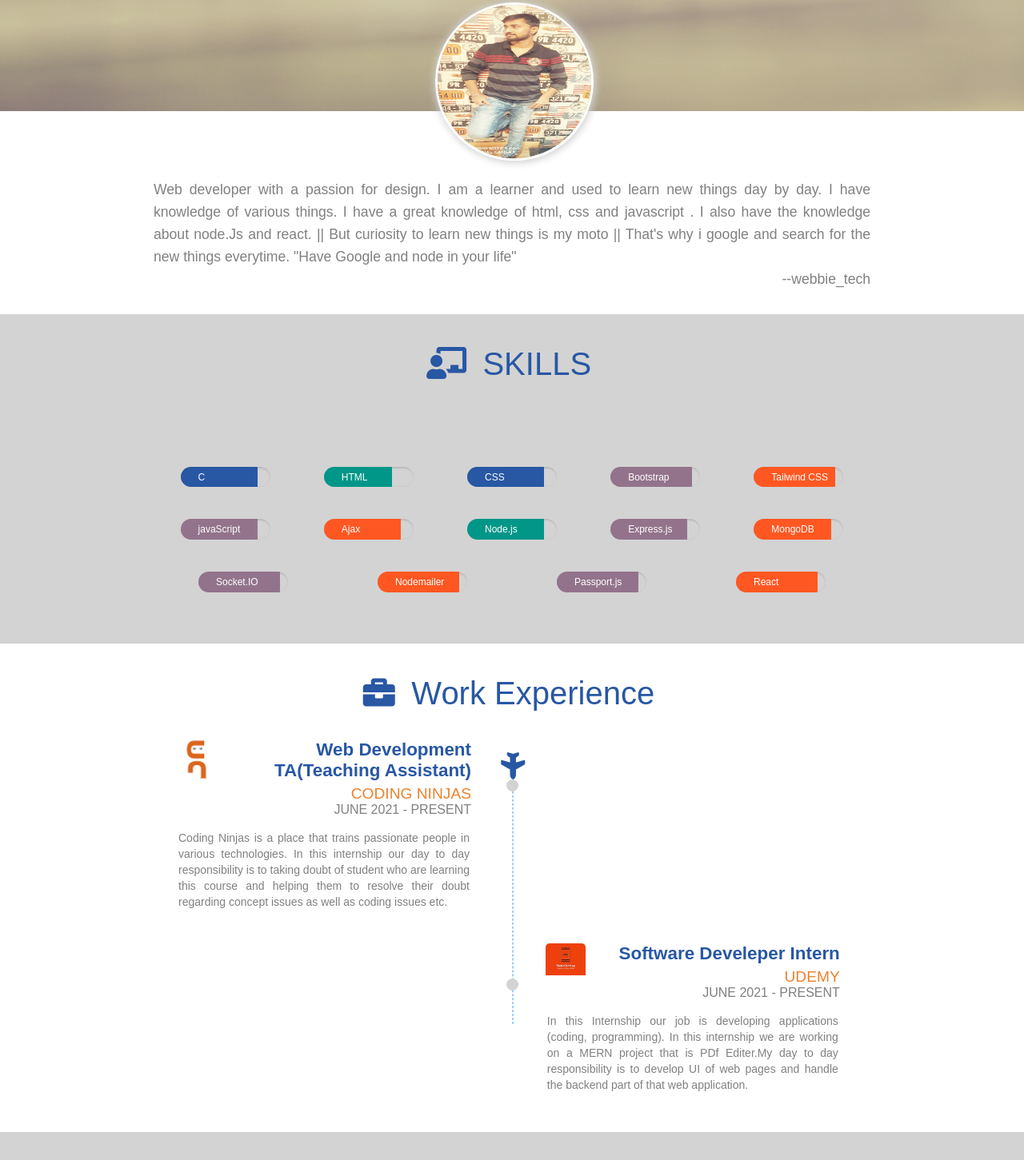
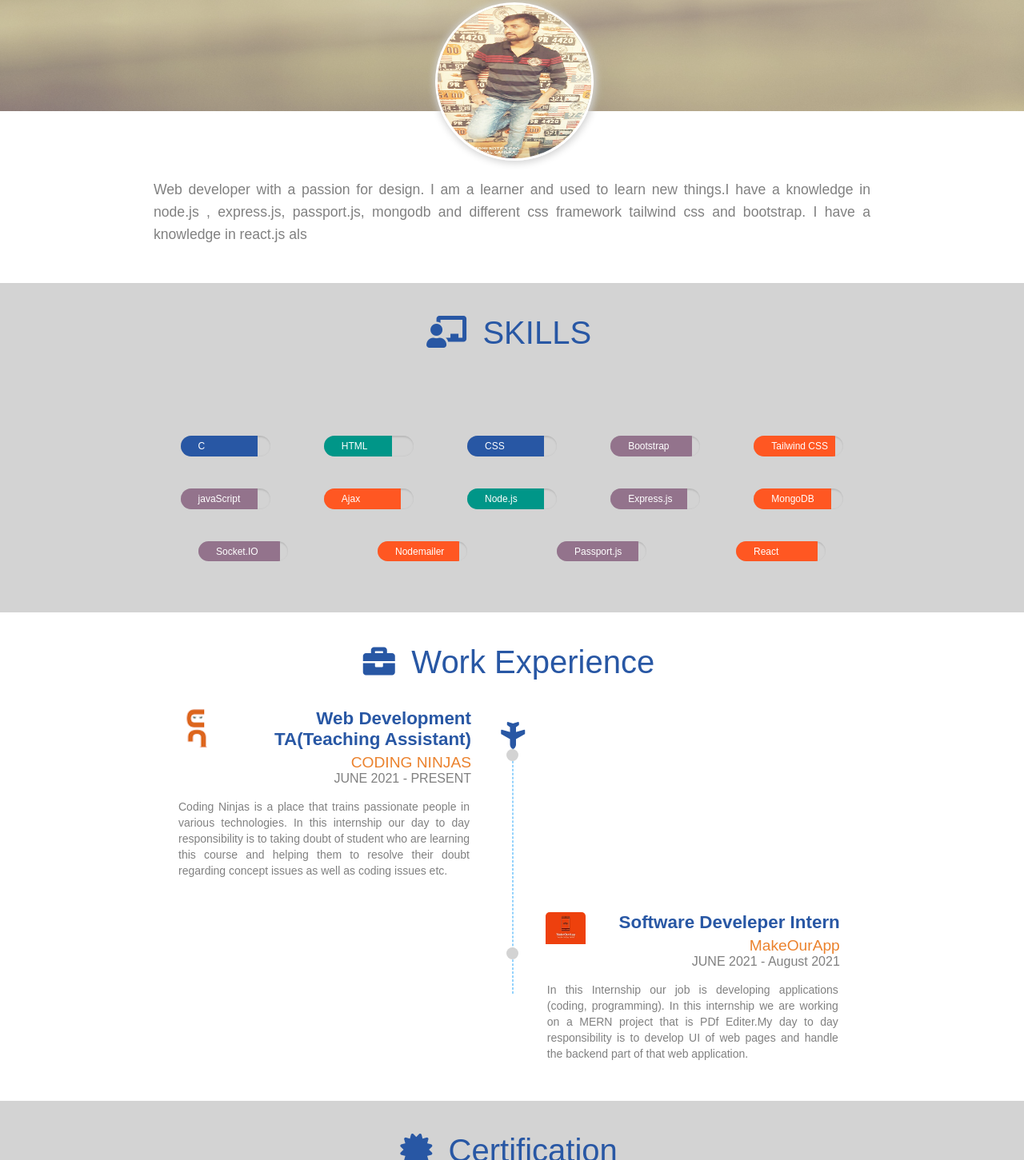
Before and after one commit to Aadi421/adarsh-portfolio, a plain HTML site: page index.html in a window 1280 px wide. Shown: the part 400-1851 px from the top of the page at 80% size. Drawn offline with Linux system fonts and the light colour scheme.

Commit message:
Update index.html

```diff
--- a/index.html
+++ b/index.html
@@ -134,7 +134,9 @@
             <div id="about-para">
 
                 <p>
-                   Web developer with a passion for design. I am a learner and used to learn new things day by day. I have knowledge of various things. I have a great knowledge of html, css and javascript . I also have the knowledge about node.Js and react. || But curiosity to learn new things is my moto || That's why i google and search for the new things everytime. "Have Google and node in your life"<br > <span style="float: right">--webbie_tech</span> </p>
+                   Web developer with a passion for design. I am a learner and used to learn new things.I have a
+knowledge in node.js , express.js, passport.js, mongodb and different css framework tailwind css and
+bootstrap. I have a knowledge in react.js als </p>
             </div>
        </section>
 
@@ -288,8 +290,8 @@
                             <img src="./img/MakeOurApp.jpg"  width="80" height="40">
                         </div>
                         <h3 class="experience-designation  m0 m-blue">Software Develeper Intern</h3>
-                        <h4 class="experience-company-name">UDEMY </h4>
-                        <h5 class="experience-duration m0"> JUNE 2021 - PRESENT </h5>
+                        <h4 class="experience-company-name">MakeOurApp </h4>
+                        <h5 class="experience-duration m0"> JUNE 2021 - August 2021 </h5>
                         <!-- <h5 class="experience-course-name">WEB DEVELOPMEWNT </h5> -->
                         <p class="experience-description text-align-justify">
                             In this Internship our job is developing applications (coding, programming).
```
